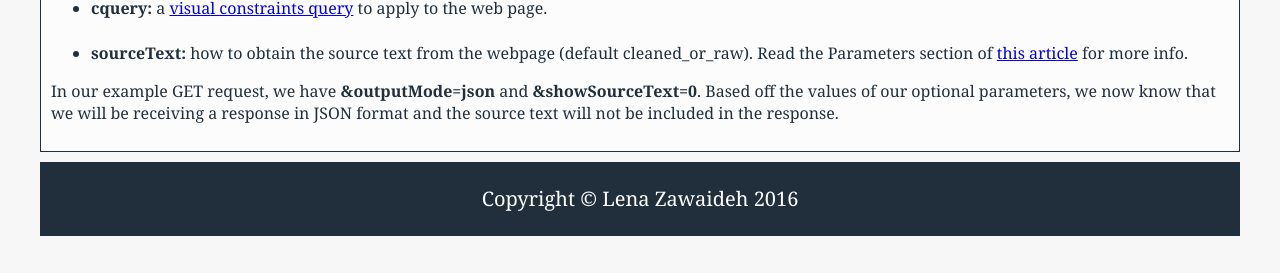
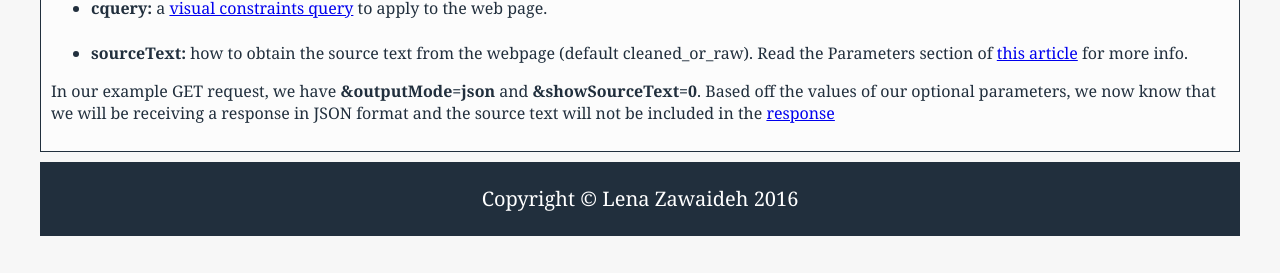
Before and after one commit to lenaz/How-To-Guide, a Jekyll site: the page built from request.html, in a window 1280 px wide. Shown: the part 1787-2060 px from the top of the page. Built offline with Jekyll 4.4.1, drawn with Linux system fonts in a browser that asks for light colours; Markdown is read by kramdown in place of the engine named in the settings; part of the change alters nothing that is shown.

```diff
--- a/request.html
+++ b/request.html
@@ -73,6 +73,6 @@ layout: default
 </ul>
 
 
-<p>In our example GET request, we have <strong>&amp;outputMode=json</strong> and <strong>&amp;showSourceText=0</strong>. Based off the values of our optional parameters, we now know that we will be receiving a response in JSON format and the source text will not be included in the response.</p>
+<p>In our example GET request, we have <strong>&amp;outputMode=json</strong> and <strong>&amp;showSourceText=0</strong>. Based off the values of our optional parameters, we now know that we will be receiving a response in JSON format and the source text will not be included in the <a href="response.html">response</a></p>
 
 </div>
```
